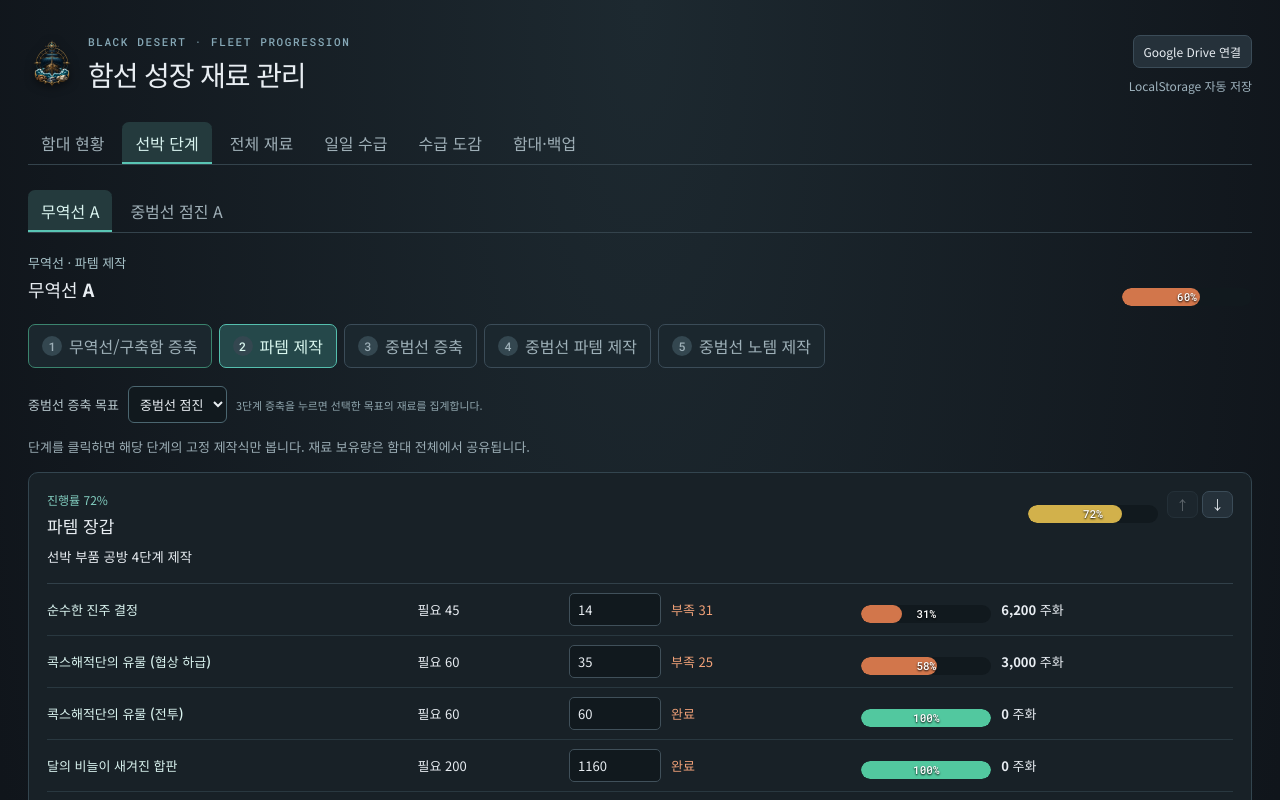
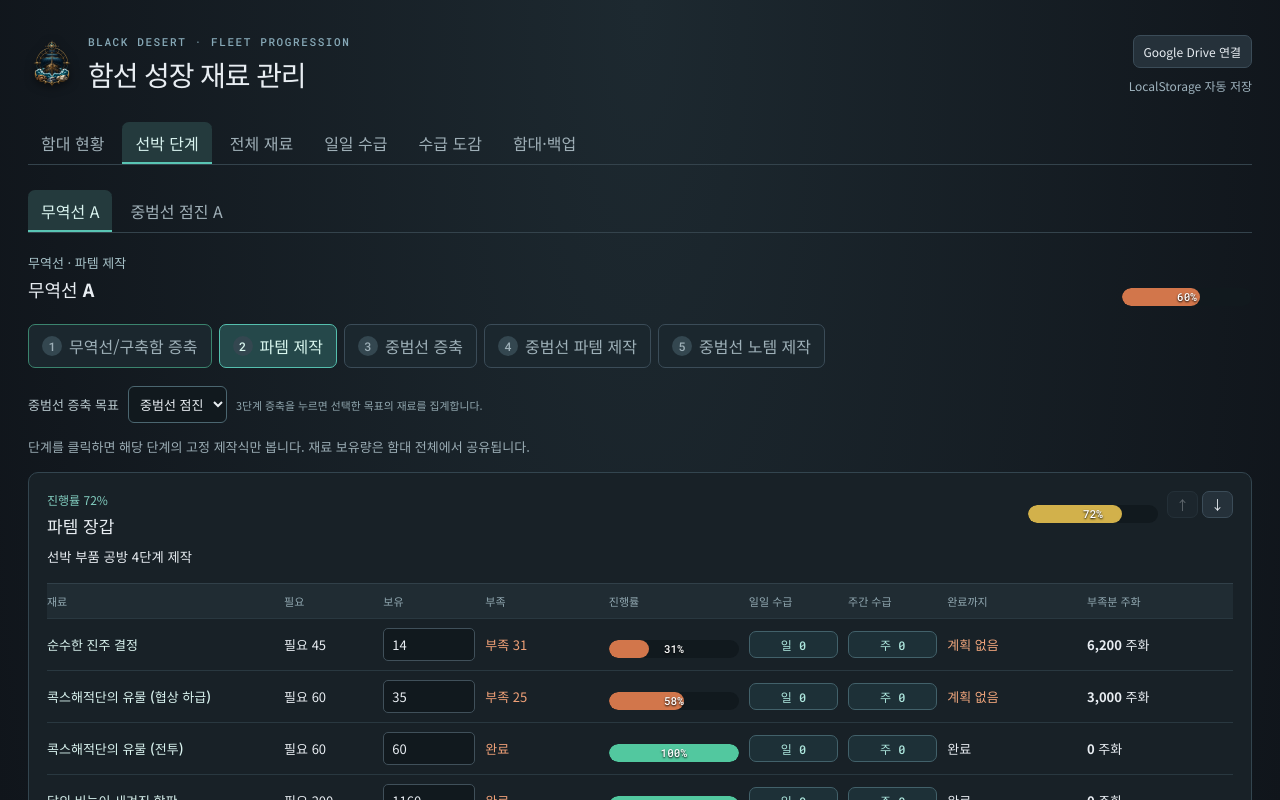
Before and after one commit to katstack/bdo-ship-materials, a React (Vite) app: page / in a window 1280 px wide. Both pictures are taken after a click on the button "선박 단계". Shown: the top 800 px of the page. Built offline with nearby package versions, Linux system fonts and the light colour scheme.

Commit message:
Add planned daily and weekly supply forecasts

```diff
--- a/src/App.tsx
+++ b/src/App.tsx
@@ -23,6 +23,7 @@ import {
   aggregate,
   clamp,
   number,
+  materialSupply,
   recipeProgress,
   shipRecipes,
   stageProgress,
@@ -30,21 +31,6 @@ import {
 
 type Tab = "dashboard" | "ship" | "materials" | "daily" | "guide" | "settings";
 const id = () => crypto.randomUUID();
-const koreaDay = () =>
-  new Intl.DateTimeFormat("sv-SE", { timeZone: "Asia/Seoul" }).format(
-    new Date(),
-  );
-const taskAvailable = (
-  last: string | undefined,
-  period: "daily" | "weekly",
-) => {
-  if (!last) return true;
-  const elapsed = Math.floor(
-    (Date.parse(`${koreaDay()}T00:00:00Z`) - Date.parse(`${last}T00:00:00Z`)) /
-      86400000,
-  );
-  return period === "daily" ? last !== koreaDay() : elapsed >= 7;
-};
 const Progress = ({ value }: { value: number }) => (
   <div className="progress">
     <i
@@ -105,8 +91,11 @@ export default function App() {
   const [query, setQuery] = useState("");
   const [notice, setNotice] = useState("");
   const [source, setSource] = useState<string | null>(null);
+  const [supplyDetail, setSupplyDetail] = useState<{
+    materialId: string;
+    period: "daily" | "weekly";
+  } | null>(null);
   const [manualAdds, setManualAdds] = useState<Record<string, string>>({});
-  const [questChoices, setQuestChoices] = useState<Record<string, string>>({});
   const importRef = useRef<HTMLInputElement>(null);
   const update = (next: AppData) => {
     const stamped = { ...next, updatedAt: new Date().toISOString() };
@@ -143,27 +132,17 @@ export default function App() {
   const priced = totals.filter((x) => x.crowCoinPrice !== undefined).length;
   const setOwned = (materialId: string, value: number) =>
     update({ ...data, inventory: { ...data.inventory, [materialId]: value } });
-  const claimTask = (task: (typeof dailyTasks)[number]) => {
-    if (!taskAvailable(data.completedTasks[task.id], task.period)) return;
-    const selectedChoice = task.choices?.find(
-      (choice) => choice.id === questChoices[task.id],
-    );
-    if (task.choices && !selectedChoice) {
-      setNotice("선택 보상을 고른 뒤 수령 처리하세요.");
-      return;
-    }
-    const inventory = { ...data.inventory };
-    [...task.rewards, ...(selectedChoice?.rewards || [])].forEach((reward) => {
-      inventory[reward.materialId] =
-        clamp(inventory[reward.materialId]) + reward.quantity;
-    });
+  const setSupplyPlan = (
+    task: (typeof dailyTasks)[number],
+    patch: { enabled?: boolean; choiceId?: string },
+  ) =>
     update({
       ...data,
-      inventory,
-      completedTasks: { ...data.completedTasks, [task.id]: koreaDay() },
+      supplyPlans: {
+        ...data.supplyPlans,
+        [task.id]: { ...data.supplyPlans[task.id], ...patch },
+      },
     });
-    setNotice(`${task.name} 보상을 공유 재고에 추가했습니다.`);
-  };
   const addManual = (materialId: string) => {
     const amount = clamp(Number(manualAdds[materialId]));
     if (!amount) {
@@ -461,6 +440,8 @@ export default function App() {
                     inventory={data.inventory}
                     setOwned={setOwned}
                     showSource={setSource}
+                    data={data}
+                    showSupply={setSupplyDetail}
                   />
                 </article>
               ))}
@@ -500,6 +481,7 @@ export default function App() {
             rows={orderedTotals.filter((x) => x.name.includes(query))}
             setOwned={setOwned}
             showSource={setSource}
+            showSupply={setSupplyDetail}
             sort={data.materialSort}
             onSort={setMaterialSort}
           />
@@ -509,25 +491,21 @@ export default function App() {
         <section>
           <div className="section-title">
             <div>
-              <p>체크한 보상은 공유 재고에 즉시 누적됩니다</p>
-              <h2>일일·주간 수급</h2>
+              <p>활성화한 의뢰만 재료별 수급 예상에 반영합니다</p>
+              <h2>내 일일·주간 수급 계획</h2>
             </div>
             <span className="save">
-              한국 시간 기준 · 예상 일수는 모든 등록 수급처를 매번 완료한다고
-              가정
+              재고는 변경하지 않습니다 · 선택 보상은 계획한 보상만 계산합니다
             </span>
           </div>
           <div className="task-grid">
             {dailyTasks.map((task) => {
-              const available = taskAvailable(
-                data.completedTasks[task.id],
-                task.period,
-              );
-              const selectedChoice = task.choices?.find(
-                (choice) => choice.id === questChoices[task.id],
-              );
+              const plan = data.supplyPlans[task.id];
               return (
-                <article className="task-card" key={task.id}>
+                <article
+                  className={`task-card ${plan?.enabled ? "planned" : ""}`}
+                  key={task.id}
+                >
                   <span className={`period ${task.period}`}>
                     {task.period === "daily" ? "일일" : "주간"}
                   </span>
@@ -550,12 +528,9 @@ export default function App() {
                     <label className="quest-choice">
                       선택 보상
                       <select
-                        value={questChoices[task.id] || ""}
+                        value={plan?.choiceId || ""}
                         onChange={(event) =>
-                          setQuestChoices({
-                            ...questChoices,
-                            [task.id]: event.target.value,
-                          })
+                          setSupplyPlan(task, { choiceId: event.target.value })
                         }
                       >
                         <option value="">선택하세요</option>
@@ -573,20 +548,19 @@ export default function App() {
                     </label>
                   )}
                   <button
-                    className={available ? "primary" : ""}
-                    disabled={!available || (!!task.choices && !selectedChoice)}
-                    onClick={() => claimTask(task)}
+                    className={plan?.enabled ? "planned-button" : "primary"}
+                    onClick={() =>
+                      setSupplyPlan(task, { enabled: !plan?.enabled })
+                    }
                   >
-                    {available
-                      ? `${task.period === "daily" ? "오늘" : "이번 주"} 수령 처리`
-                      : "처리 완료"}
+                    {plan?.enabled ? "수급 계획에 포함됨" : "이 의뢰를 수행할 예정"}
                   </button>
                   <small>
-                    {available
-                      ? task.choices && !selectedChoice
-                        ? "선택 보상을 고르면 수령 처리할 수 있습니다."
-                        : "체크하면 재료가 자동으로 더해집니다."
-                      : `${data.completedTasks[task.id]}에 처리됨`}
+                    {plan?.enabled
+                      ? task.choices && !plan?.choiceId
+                        ? "기본 보상만 계산 중입니다. 선택 보상도 지정하세요."
+                        : "재료별 일일·주간 수급량과 완료 예상에 반영됩니다."
+                      : "재고에는 영향을 주지 않으며, 수급 예상에도 포함되지 않습니다."}
                   </small>
                 </article>
               );
@@ -793,6 +767,35 @@ export default function App() {
           </div>
         </div>
       )}
+      {supplyDetail && (() => {
+        const material = materialById[supplyDetail.materialId];
+        const supply = materialSupply(data, material.id);
+        const sources = supplyDetail.period === "daily" ? supply.dailySources : supply.weeklySources;
+        const total = supplyDetail.period === "daily" ? supply.daily : supply.weekly;
+        return (
+          <div className="modal">
+            <div>
+              <h2>{material.name} · {supplyDetail.period === "daily" ? "일일" : "주간"} 수급</h2>
+              <p>
+                현재 수급 계획 합계: <b>{number(total)}개 / {supplyDetail.period === "daily" ? "일" : "주"}</b>
+              </p>
+              {sources.length ? (
+                <ul className="supply-source-list">
+                  {sources.map((entry) => (
+                    <li key={entry.taskId}>
+                      <b>{entry.taskName}</b>
+                      <span>+{number(entry.quantity)}개 / {entry.period === "daily" ? "일" : "주"}</span>
+                    </li>
+                  ))}
+                </ul>
+              ) : (
+                <p>수급 예정으로 설정한 {supplyDetail.period === "daily" ? "일일" : "주간"} 의뢰가 없습니다.</p>
+              )}
+              <button onClick={() => setSupplyDetail(null)}>닫기</button>
+            </div>
+          </div>
+        );
+      })()}
       {drive.conflict && (
         <div className="modal">
           <div>
@@ -819,18 +822,27 @@ function RecipeRows({
   inventory,
   setOwned,
   showSource,
+  data,
+  showSupply,
 }: {
   recipe: (typeof recipes)[number];
   inventory: Record<string, number>;
   setOwned: (id: string, n: number) => void;
   showSource: (id: string) => void;
+  data: AppData;
+  showSupply: (detail: { materialId: string; period: "daily" | "weekly" }) => void;
 }) {
   return (
     <div className="recipe-rows">
+      <div className="recipe-row-head">
+        <span>재료</span><span>필요</span><span>보유</span><span>부족</span><span>진행률</span><span>일일 수급</span><span>주간 수급</span><span>완료까지</span><span>부족분 주화</span>
+      </div>
       {recipe.requirements.map((req) => {
         const m = materialById[req.materialId];
         const owned = clamp(inventory[req.materialId]);
         const short = Math.max(0, req.quantity - owned);
+        const supply = materialSupply(data, m.id);
+        const days = short === 0 ? 0 : supply.daily + supply.weekly / 7 > 0 ? Math.ceil(short / (supply.daily + supply.weekly / 7)) : undefined;
         return (
           <div key={req.materialId}>
             <button className="link-button" onClick={() => showSource(m.id)}>
@@ -842,6 +854,15 @@ function RecipeRows({
             <Progress
               value={Math.min(100, Math.round((owned / req.quantity) * 100))}
             />
+            <button className="supply-cell" onClick={() => showSupply({ materialId: m.id, period: "daily" })}>
+              일 {number(supply.daily)}
+            </button>
+            <button className="supply-cell" onClick={() => showSupply({ materialId: m.id, period: "weekly" })}>
+              주 {number(supply.weekly)}
+            </button>
+            <b className={days === undefined && short > 0 ? "no-plan" : ""}>
+              {short === 0 ? "완료" : days === undefined ? "계획 없음" : `약 ${number(days)}일`}
+            </b>
             <b>
               {m.crowCoinPrice === undefined
                 ? "—"
@@ -857,12 +878,14 @@ function MaterialTable({
   rows,
   setOwned,
   showSource,
+  showSupply,
   sort,
   onSort,
 }: {
   rows: ReturnType<typeof aggregate>;
   setOwned: (id: string, n: number) => void;
   showSource: (id: string) => void;
+  showSupply: (detail: { materialId: string; period: "daily" | "weekly" }) => void;
   sort: { key: MaterialSortKey; direction: "asc" | "desc" };
   onSort: (key: MaterialSortKey) => void;
 }) {
@@ -884,7 +907,9 @@ function MaterialTable({
             {header("보유", "owned")}
             {header("부족", "shortage")}
             {header("진행률", "progress")}
-            {header("예상 일수", "estimatedDays")}
+            {header("일일 수급", "dailySupply")}
+            {header("주간 수급", "weeklySupply")}
+            {header("수급 완료까지", "estimatedDays")}
             {header("까마귀 주화/개", "crowCoinPrice")}
             {header("부족분 주화", "crowCoinTotal")}
             {header("사용처", "recipes")}
@@ -912,9 +937,19 @@ function MaterialTable({
                 <Progress value={x.progress} />
               </td>
               <td>
+                <button className="supply-cell" onClick={() => showSupply({ materialId: x.id, period: "daily" })}>
+                  {number(x.dailySupply)}
+                </button>
+              </td>
+              <td>
+                <button className="supply-cell" onClick={() => showSupply({ materialId: x.id, period: "weekly" })}>
+                  {number(x.weeklySupply)}
+                </button>
+              </td>
+              <td className={x.estimatedDays === undefined && x.shortage ? "no-plan" : ""}>
                 {x.estimatedDays === undefined
-                  ? "—"
-                  : `${number(x.estimatedDays)}일`}
+                  ? x.shortage ? "계획 없음" : "완료"
+                  : `약 ${number(x.estimatedDays)}일`}
               </td>
               <td>
                 {x.crowCoinPrice === undefined ? "—" : number(x.crowCoinPrice)}
--- a/src/sampleData.ts
+++ b/src/sampleData.ts
@@ -6,6 +6,7 @@ export const sampleData: AppData = {
   updatedAt: new Date().toISOString(),
   materialSort: { key: 'crowCoinTotal', direction: 'desc' },
   completedTasks: {},
+  supplyPlans: {},
   inventory: { enhanced: 70, seaweed: 90, steel: 12, low: 35, reef: 44, pearl: 14, moon: 1160, wave: 37, high: 9, cobalt: 0, rock: 49, combat: 60, flax: 60, 'deep-tide': 77, 'brilliant-salt': 2, tear: 19 },
   ships: [{ id: 'trade-a', name: '무역선 A', hull: 'trade', activeStage: 2, upgradeHull: 'advance', equipmentOrder: defaultEquipmentOrder.trade }, { id: 'advance-a', name: '중범선 점진 A', hull: 'advance', activeStage: 3, equipmentOrder: defaultEquipmentOrder.advance }]
 }
--- a/src/storage.ts
+++ b/src/storage.ts
@@ -11,7 +11,7 @@ export function normalize(input: unknown): AppData {
   const raw = input as Partial<AppData>
   if (!Array.isArray(raw.ships)) throw new Error('함대 목록을 찾을 수 없습니다.')
   const hulls: Hull[] = ['trade','warship','balance','advance','volante','valor']
-  const sortKeys: MaterialSortKey[] = ['name','required','owned','shortage','progress','estimatedDays','crowCoinPrice','crowCoinTotal','recipes']; const savedSort = raw.materialSort
+  const sortKeys: MaterialSortKey[] = ['name','required','owned','shortage','progress','dailySupply','weeklySupply','estimatedDays','crowCoinPrice','crowCoinTotal','recipes']; const savedSort = raw.materialSort
   const completedTasks = Object.fromEntries(Object.entries(raw.completedTasks || {}).filter(([, value]) => typeof value === 'string')) as Record<string, string>
   // 2025년 5월에 활기찬 일리야 섬 I~III가 하나의 의뢰로 통합되었다.
   // 이전 화면에서 이미 체크한 날에는 새 통합 의뢰를 다시 수령하지 않도록 한다.
@@ -22,7 +22,12 @@ export function normalize(input: unknown): AppData {
     completedTasks['lively-iliya'] = legacyLivelyDates.sort()[legacyLivelyDates.length - 1]
   }
   for (const id of ['lively-iliya-1', 'lively-iliya-2', 'lively-iliya-3']) delete completedTasks[id]
-  return { version: 2, updatedAt: typeof raw.updatedAt === 'string' && !Number.isNaN(Date.parse(raw.updatedAt)) ? raw.updatedAt : new Date().toISOString(), materialSort: savedSort && sortKeys.includes(savedSort.key) ? { key: savedSort.key, direction: savedSort.direction === 'asc' ? 'asc' : 'desc' } : { key: 'crowCoinTotal', direction: 'desc' }, completedTasks, inventory: Object.fromEntries(Object.entries(raw.inventory || {}).map(([k, v]) => [k, clamp(Number(v))])), ships: raw.ships.map((ship, index) => {
+  const supplyPlans = Object.fromEntries(Object.entries(raw.supplyPlans || {}).flatMap(([id, value]) => {
+    if (!value || typeof value !== 'object') return []
+    const plan = value as { enabled?: unknown; choiceId?: unknown }
+    return [[id, { enabled: plan.enabled === true, ...(typeof plan.choiceId === 'string' ? { choiceId: plan.choiceId } : {}) }]]
+  }))
+  return { version: 2, updatedAt: typeof raw.updatedAt === 'string' && !Number.isNaN(Date.parse(raw.updatedAt)) ? raw.updatedAt : new Date().toISOString(), materialSort: savedSort && sortKeys.includes(savedSort.key) ? { key: savedSort.key, direction: savedSort.direction === 'asc' ? 'asc' : 'desc' } : { key: 'crowCoinTotal', direction: 'desc' }, completedTasks, supplyPlans, inventory: Object.fromEntries(Object.entries(raw.inventory || {}).map(([k, v]) => [k, clamp(Number(v))])), ships: raw.ships.map((ship, index) => {
     if (!ship || typeof ship !== 'object') throw new Error(`${index + 1}번 함선 형식이 올바르지 않습니다.`)
     const item = ship as Partial<AppData['ships'][number]>; const hull = hulls.includes(item.hull as Hull) ? item.hull as Hull : 'trade'; const stage = Math.max(1, Math.min(5, Number(item.activeStage) || 1)) as Stage
     const sourceHull = hull==='trade'||hull==='warship'?hull:null; const upgradeHull = sourceHull && upgradeTargets[sourceHull].includes(item.upgradeHull as typeof upgradeTargets[typeof sourceHull][number]) ? item.upgradeHull as typeof upgradeTargets[typeof sourceHull][number] : sourceHull ? defaultUpgradeHull[sourceHull] : undefined
--- a/src/utils.ts
+++ b/src/utils.ts
@@ -1,11 +1,63 @@
 import { dailyTasks, materialById, recipes } from './catalog'
-import type { AggregateMaterial, AppData, Recipe, Ship, Stage } from './types'
-export const number=(n:number)=>new Intl.NumberFormat('ko-KR').format(n)
-export const clamp=(n:number)=>Math.max(0,Math.floor(Number(n)||0))
-export const progress=(owned:number,required:number)=>required?Math.min(100,Math.round(owned/required*100)):100
-const recipeHull=(ship:Ship,stage:Stage)=>stage>=3&&ship.upgradeHull?ship.upgradeHull:ship.hull
-export const shipRecipes=(ship:Ship)=>recipes.filter(recipe=>recipe.hulls.includes(recipeHull(ship,recipe.stage))&&recipe.stage===ship.activeStage)
-export const recipeProgress=(recipe:Recipe,inventory:Record<string,number>)=>recipe.requirements.length?Math.round(recipe.requirements.reduce((sum,x)=>sum+progress(clamp(inventory[x.materialId]),x.quantity),0)/recipe.requirements.length):0
-const dailyRate=(materialId:string)=>dailyTasks.reduce((sum,task)=>{const rewards=[...task.rewards,...(task.choices||[]).flatMap(choice=>choice.rewards)];return sum+rewards.filter(reward=>reward.materialId===materialId).reduce((amount,reward)=>amount+reward.quantity,0)/(task.period==='daily'?1:7)},0)
-export function aggregate(data:AppData,scope:'current'|'all'='all'):AggregateMaterial[]{const map=new Map<string,AggregateMaterial>();data.ships.forEach(ship=>recipes.filter(x=>x.hulls.includes(recipeHull(ship,x.stage))&&(scope==='all'?x.stage>=ship.activeStage:x.stage===ship.activeStage)).forEach(recipe=>recipe.requirements.forEach(req=>{const base=materialById[req.materialId];if(!base)return;const old=map.get(req.materialId);if(old){old.required+=req.quantity;old.recipes.push(`${ship.name} · ${recipe.name}`)}else map.set(req.materialId,{...base,required:req.quantity,owned:clamp(data.inventory[req.materialId]),shortage:0,progress:0,crowCoinTotal:undefined,recipes:[`${ship.name} · ${recipe.name}`]})})));return[...map.values()].map(x=>{const shortage=Math.max(0,x.required-x.owned);const rate=dailyRate(x.id);return {...x,shortage,progress:progress(x.owned,x.required),estimatedDays:shortage&&rate>0?Math.ceil(shortage/rate):undefined,crowCoinTotal:x.crowCoinPrice===undefined?undefined:shortage*x.crowCoinPrice}})}
-export const stageProgress=(data:AppData,ship:Ship)=>{const list=shipRecipes(ship);return list.length?Math.round(list.reduce((sum,x)=>sum+recipeProgress(x,data.inventory),0)/list.length):0}
+import type { AggregateMaterial, AppData, MaterialSupply, Recipe, Ship, Stage, SupplyContribution } from './types'
+
+export const number = (n: number) => new Intl.NumberFormat('ko-KR').format(n)
+export const clamp = (n: number) => Math.max(0, Math.floor(Number(n) || 0))
+export const progress = (owned: number, required: number) => required ? Math.min(100, Math.round(owned / required * 100)) : 100
+
+const recipeHull = (ship: Ship, stage: Stage) => stage >= 3 && ship.upgradeHull ? ship.upgradeHull : ship.hull
+export const shipRecipes = (ship: Ship) => recipes.filter(recipe => recipe.hulls.includes(recipeHull(ship, recipe.stage)) && recipe.stage === ship.activeStage)
+export const recipeProgress = (recipe: Recipe, inventory: Record<string, number>) => recipe.requirements.length ? Math.round(recipe.requirements.reduce((sum, x) => sum + progress(clamp(inventory[x.materialId]), x.quantity), 0) / recipe.requirements.length) : 0
+
+export function materialSupply(data: AppData, materialId: string): MaterialSupply {
+  const result: MaterialSupply = { daily: 0, weekly: 0, dailySources: [], weeklySources: [] }
+  dailyTasks.forEach(task => {
+    const plan = data.supplyPlans[task.id]
+    if (!plan?.enabled) return
+    const selectedChoice = task.choices?.find(choice => choice.id === plan.choiceId)
+    const rewards = [...task.rewards, ...(selectedChoice?.rewards || [])]
+    const quantity = rewards.filter(reward => reward.materialId === materialId).reduce((sum, reward) => sum + reward.quantity, 0)
+    if (!quantity) return
+    const contribution: SupplyContribution = { taskId: task.id, taskName: task.name, quantity, period: task.period }
+    if (task.period === 'daily') {
+      result.daily += quantity
+      result.dailySources.push(contribution)
+    } else {
+      result.weekly += quantity
+      result.weeklySources.push(contribution)
+    }
+  })
+  return result
+}
+
+export const estimatedSupplyDays = (shortage: number, daily: number, weekly: number) => {
+  const averageDaily = daily + weekly / 7
+  return shortage > 0 && averageDaily > 0 ? Math.ceil(shortage / averageDaily) : undefined
+}
+
+export function aggregate(data: AppData, scope: 'current' | 'all' = 'all'): AggregateMaterial[] {
+  const map = new Map<string, AggregateMaterial>()
+  data.ships.forEach(ship => recipes
+    .filter(recipe => recipe.hulls.includes(recipeHull(ship, recipe.stage)) && (scope === 'all' ? recipe.stage >= ship.activeStage : recipe.stage === ship.activeStage))
+    .forEach(recipe => recipe.requirements.forEach(req => {
+      const base = materialById[req.materialId]
+      if (!base) return
+      const old = map.get(req.materialId)
+      if (old) {
+        old.required += req.quantity
+        old.recipes.push(`${ship.name} · ${recipe.name}`)
+      } else {
+        map.set(req.materialId, { ...base, required: req.quantity, owned: clamp(data.inventory[req.materialId]), shortage: 0, progress: 0, dailySupply: 0, weeklySupply: 0, crowCoinTotal: undefined, recipes: [`${ship.name} · ${recipe.name}`] })
+      }
+    })))
+  return [...map.values()].map(item => {
+    const shortage = Math.max(0, item.required - item.owned)
+    const supply = materialSupply(data, item.id)
+    return { ...item, shortage, progress: progress(item.owned, item.required), dailySupply: supply.daily, weeklySupply: supply.weekly, estimatedDays: estimatedSupplyDays(shortage, supply.daily, supply.weekly), crowCoinTotal: item.crowCoinPrice === undefined ? undefined : shortage * item.crowCoinPrice }
+  })
+}
+
+export const stageProgress = (data: AppData, ship: Ship) => {
+  const list = shipRecipes(ship)
+  return list.length ? Math.round(list.reduce((sum, recipe) => sum + recipeProgress(recipe, data.inventory), 0) / list.length) : 0
+}
```
Also changed, not shown: src/types.ts (+6 -3 lines), src/styles.css, 1 other file (tests, documents, lock files or other folders).
